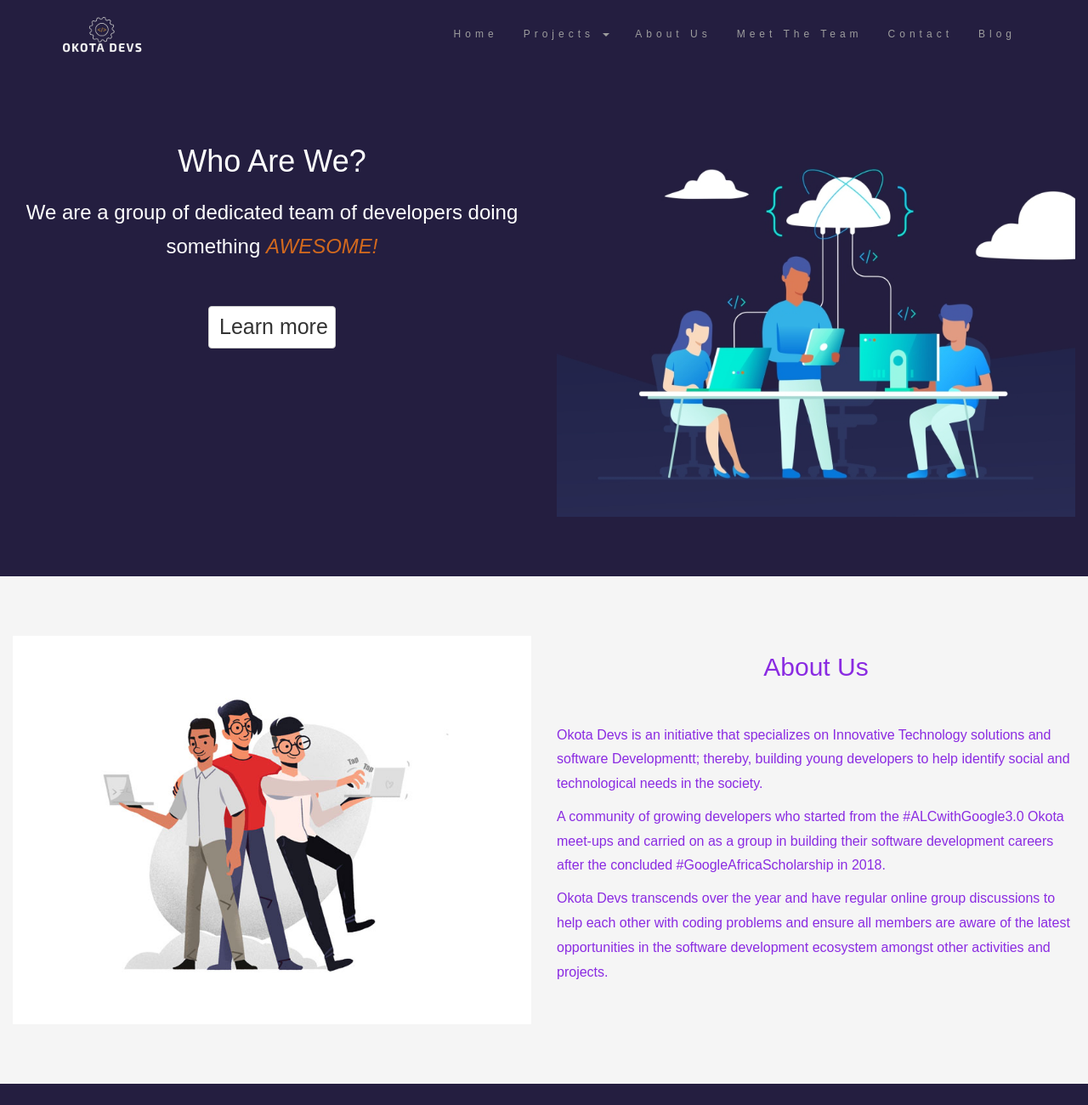
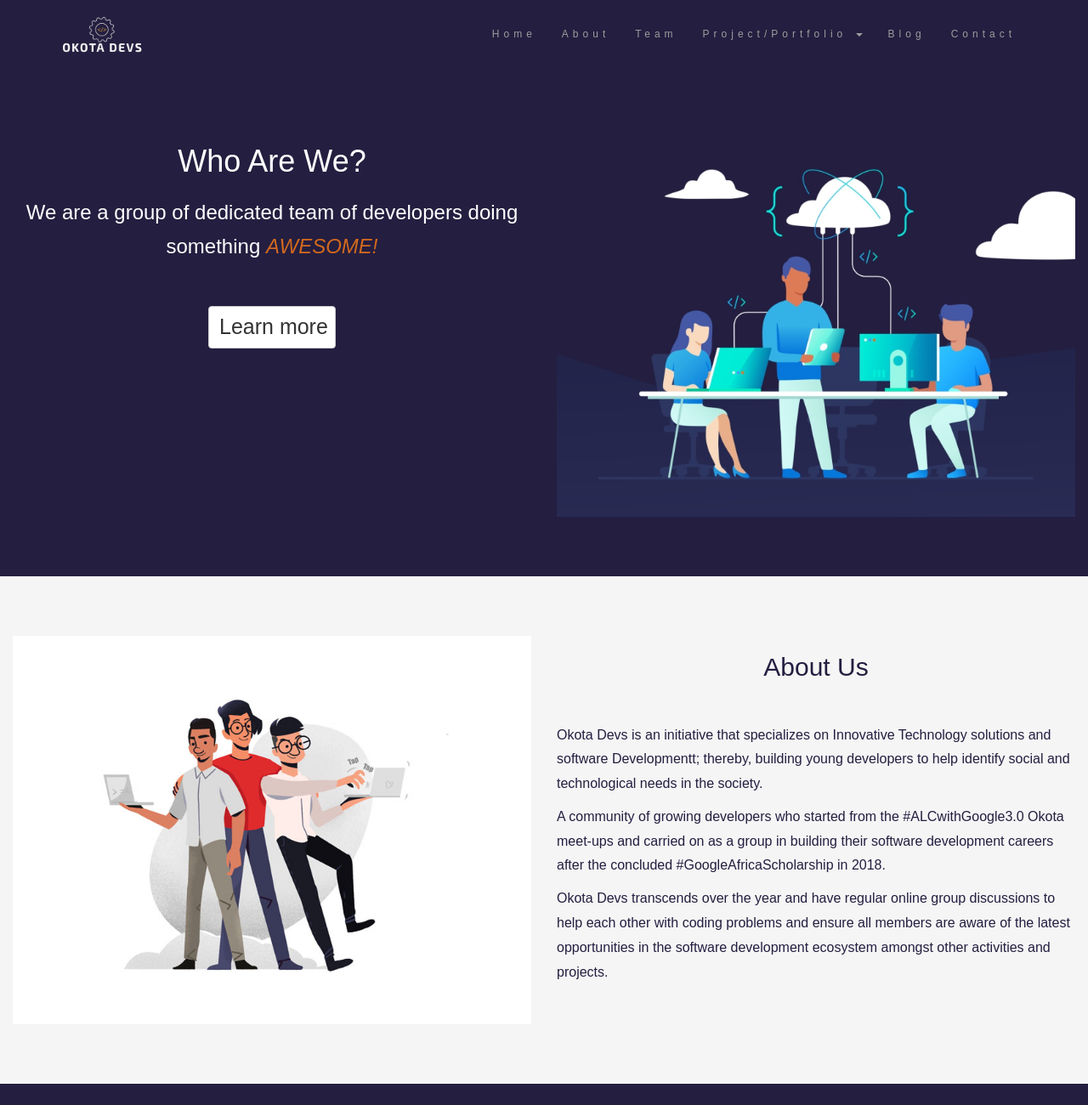
Before and after one commit to eananti/okotaGoing, a plain HTML site: page index.html in a window 1280 px wide. Shown: the top 1300 px of the page at 85% size. Drawn offline with nearby package versions, Linux system fonts and the light colour scheme.

Commit message:
Rearrange menu

```diff
--- a/index.html
+++ b/index.html
@@ -28,16 +28,16 @@
                 <div class="collapse navbar-collapse" id="myNavbar">
                     <ul class="nav navbar-nav navbar-right">
                         <li><a href="#">Home</a></li>
-                        <li class="dropdown"><a href="#" class="dropbtn">Projects <span class="caret"></span></a>
+                        <li><a href="#">About</a></li>
+                        <li><a href="#">Team</a></li>
+                        <li class="dropdown"><a href="#" class="dropbtn">Project/Portfolio <span class="caret"></span></a>
                             <div class="dropdown-content">
                                 <a href="#">Finished Project</a>
                                 <a href="#">Upcoming Project</a>
                             </div>
                         </li>
-                        <li><a href="#">About Us</a></li>
-                        <li><a href="#">Meet The Team</a></li>
+                        <li><a href="#">Blog</a></li>
                         <li><a href="#">Contact</a></li>
-                        <li><a href="#">Blog</a></li>
                     </ul>
                 </div>
             </div>
--- a/main.css
+++ b/main.css
@@ -19,7 +19,7 @@ p, label {
 
 .bg-2 {
     background-color: whitesmoke;
-    color: blueviolet;
+    color: #241e40;
 }
 
 .bg-3 {
```
Also changed, not shown: timothy.jpeg (added).
